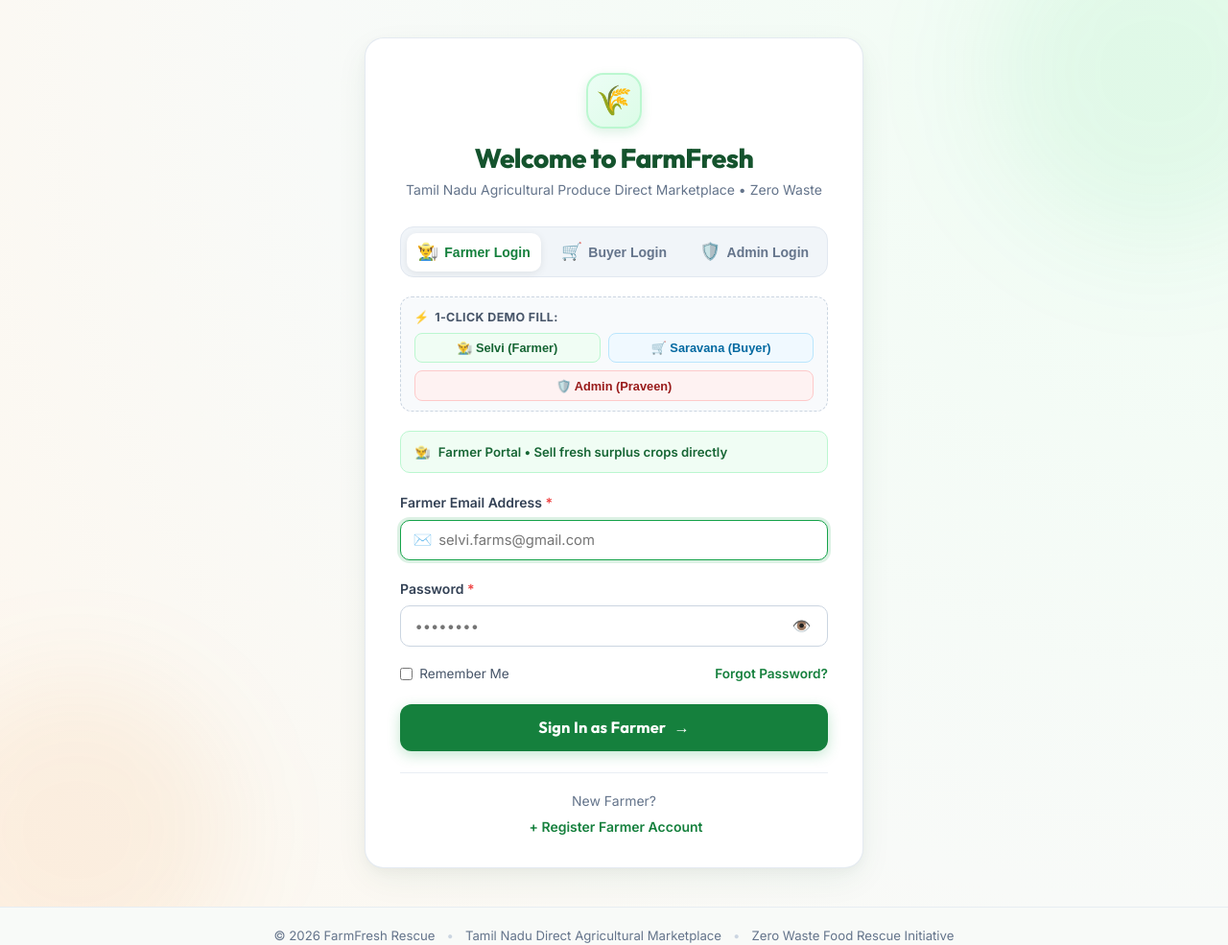
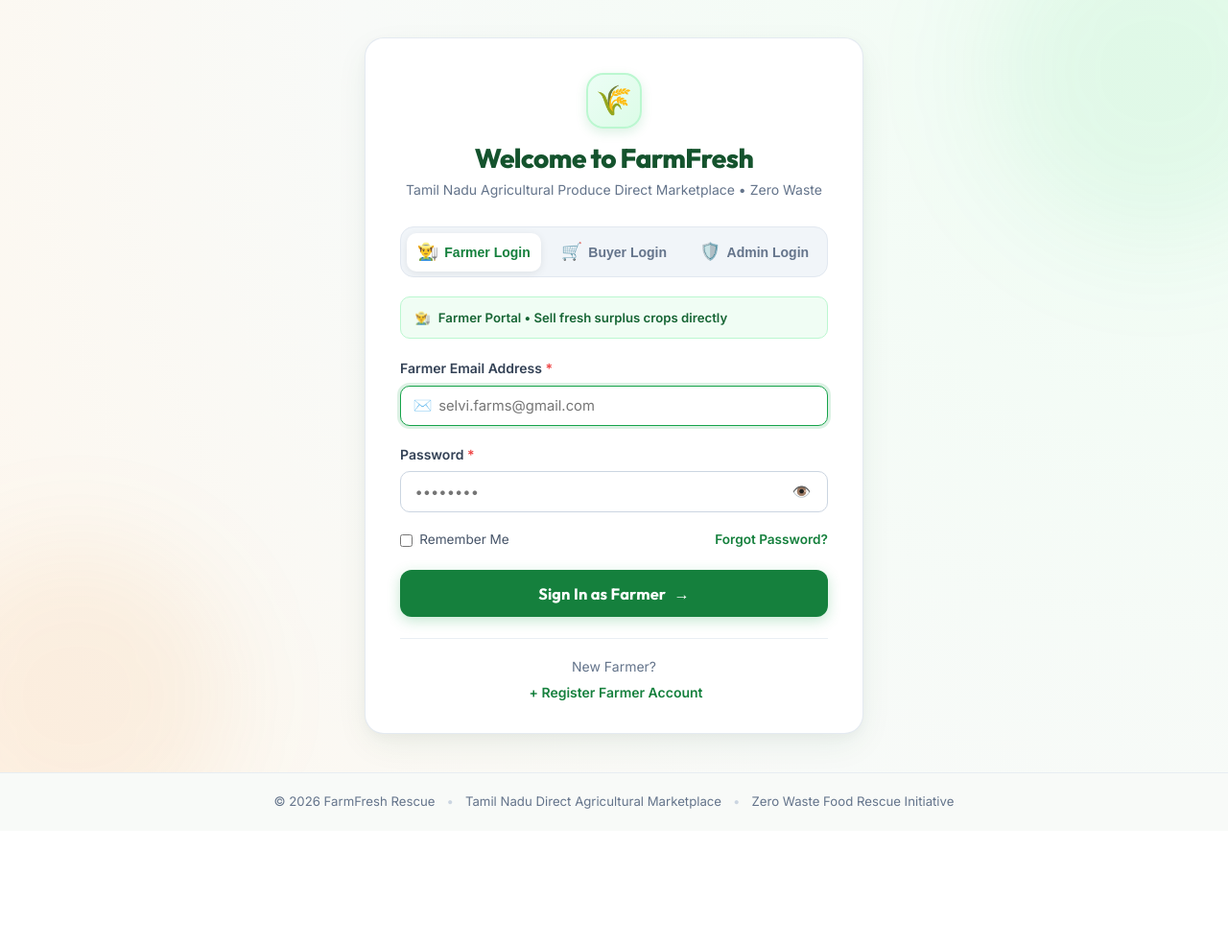
Before and after one commit to praveentk6/FarmFresh-Rescue, a Flask app: page /login in a window 1280 px wide. Shown: the part 74-1059 px from the top of the page at 96% size. After the commit the page ends 917 px from the top, so only its background shows below. Run offline with Flask 3, Linux system fonts and the light colour scheme; some libraries are stand-ins or nearby versions; some web fonts are replaced.

Commit message:
feat(auth): remove 1-click demo fill UI and script from login page

```diff
--- a/email_service.py
+++ b/email_service.py
@@ -592,7 +592,7 @@ def _deliver_in_app_notification(to_email: str, subject: str, content: str):
         if user_row:
             cursor.execute("""
                 INSERT INTO notifications (user_id, title, message, type, link, is_read, created_at)
-                VALUES (?, ?, ?, 'broadcast', '/dashboard', 0, ?)
+                VALUES (?, ?, ?, 'info', '/dashboard', 0, ?)
             """, (user_row['id'], subject[:100], clean_text, now_ts))
             conn.commit()
             conn.close()
@@ -608,6 +608,11 @@ def _deliver_in_app_notification(to_email: str, subject: str, content: str):
             conn.close()
             return True
     except Exception as e:
+        if conn:
+            try:
+                conn.close()
+            except Exception:
+                pass
         print(f"[_deliver_in_app_notification Error] {e}")
         return False
 
--- a/templates/login.html
+++ b/templates/login.html
@@ -29,25 +29,6 @@
         <span class="tab-icon">🛡️</span>
         <span class="tab-text">{{ 'நிர்வாகி' if lang == 'ta' else 'Admin Login' }}</span>
       </button>
-    </div>
-
-    <!-- 1-Click Quick Demo Accounts Fill Bar -->
-    <div class="demo-accounts-strip">
-      <div class="demo-strip-header">
-        <span class="demo-strip-icon">⚡</span>
-        <span class="demo-strip-label">{{ '1-கிளிக் மாதிரி உள்நுழைவு:' if lang == 'ta' else '1-Click Demo Fill:' }}</span>
-      </div>
-      <div class="demo-strip-btns">
-        <button type="button" class="demo-quick-btn demo-quick-farmer" onclick="quickFillDemo('farmer', 'selvi.farms@gmail.com', 'farmer123')">
-          👨‍🌾 Selvi (Farmer)
-        </button>
-        <button type="button" class="demo-quick-btn demo-quick-buyer" onclick="quickFillDemo('buyer', 'saravana.hotel@gmail.com', 'buyer123')">
-          🛒 Saravana (Buyer)
-        </button>
-        <button type="button" class="demo-quick-btn demo-quick-admin" onclick="quickFillDemo('admin', 'Pp274142@gmail.com', 'praveen16')">
-          🛡️ Admin (Praveen)
-        </button>
-      </div>
     </div>
 
     <!-- 1. FARMER LOGIN FORM -->
@@ -200,26 +181,6 @@ function switchLoginRole(role) {
   }
 }
 
-function quickFillDemo(role, email, password) {
-  switchLoginRole(role);
-  if (role === 'farmer') {
-    const e = document.getElementById('farmerEmail');
-    const p = document.getElementById('farmerPassword');
-    if (e) e.value = email;
-    if (p) p.value = password;
-  } else if (role === 'buyer') {
-    const e = document.getElementById('buyerEmail');
-    const p = document.getElementById('buyerPassword');
-    if (e) e.value = email;
-    if (p) p.value = password;
-  } else if (role === 'admin') {
-    const e = document.getElementById('adminEmail');
-    const p = document.getElementById('adminPassword');
-    if (e) e.value = email;
-    if (p) p.value = password;
-  }
-}
-
 function togglePasswordVisibility(inputId, btn) {
   const el = document.getElementById(inputId);
   if (el) {
```
Also changed, not shown: database.db.
